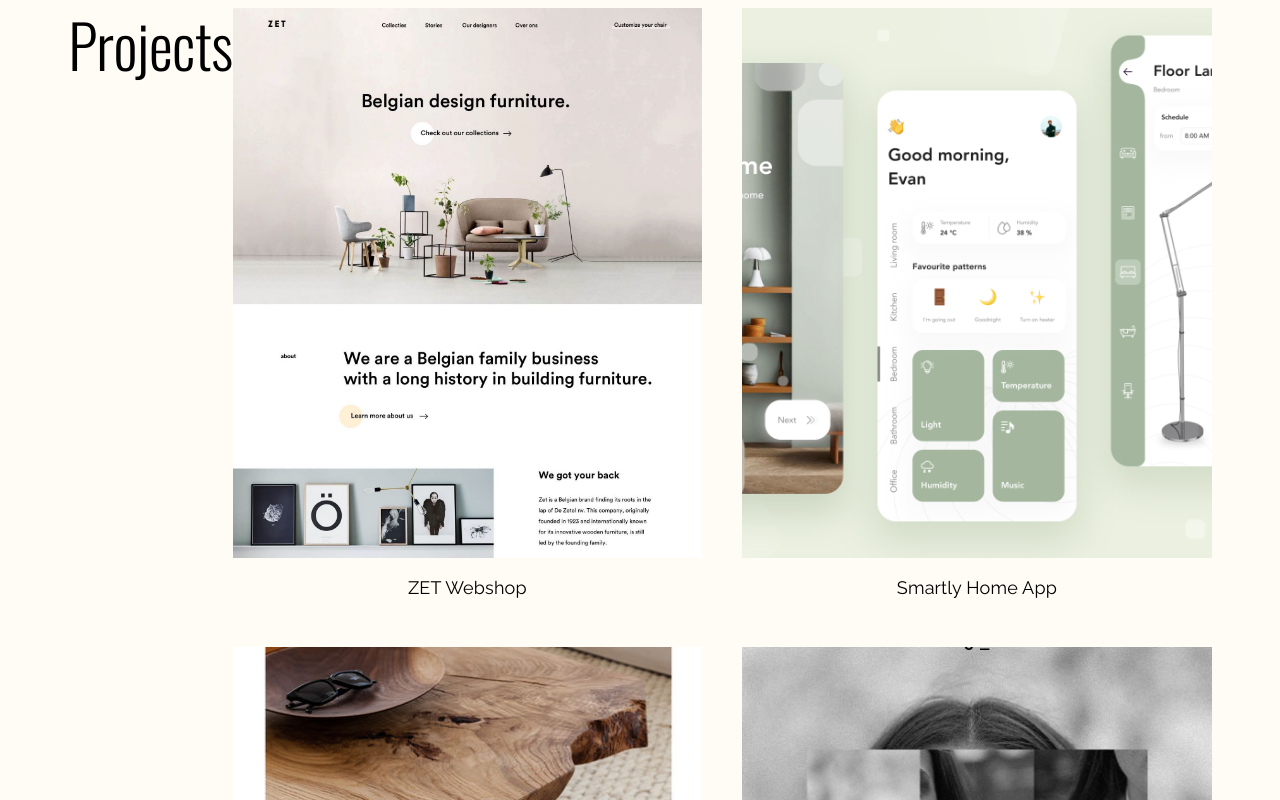
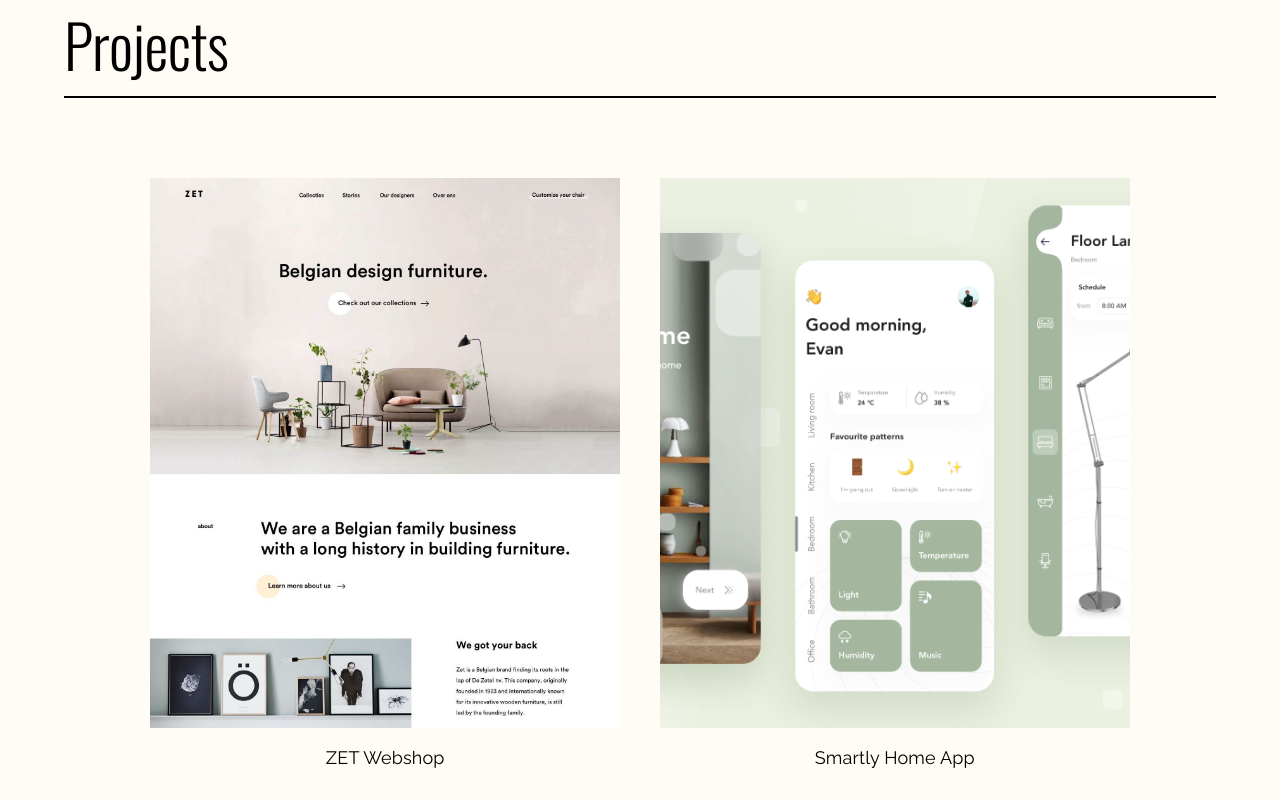
Before and after one commit to Lvl1Pichu/Portfolio-Website, a React (Vite) app: page /ProjectPage in a window 1280 px wide. Shown: the top 800 px of the page. Built offline with nearby package versions, Linux system fonts and the light colour scheme.

Commit message:
add title

```diff
--- a/src/Components/Portfolio.tsx
+++ b/src/Components/Portfolio.tsx
@@ -29,8 +29,19 @@ const projects = [
 
 function Portfolio() {
   return (
-    <Container sx={{ display: 'flex', justifyContent: 'center' }}>
-      <Typography variant='h2' sx={{ fontFamily: "Oswald"}}>Projects</Typography>
+    <Container
+      sx={{
+        display: 'flex',
+        flexDirection: 'column',
+        justifyContent: 'center',
+        alignItems: 'center',
+      }}
+    >
+      <Box sx={{ width: '100%', borderBottom: '0.15rem solid black', marginBottom: "5rem", paddingBottom: "1rem" }}>
+        <Typography variant="h2" sx={{ fontFamily: 'Oswald' }}>
+          Projects
+        </Typography>
+      </Box>
       <Box
         sx={{
           width: '85%',
```
